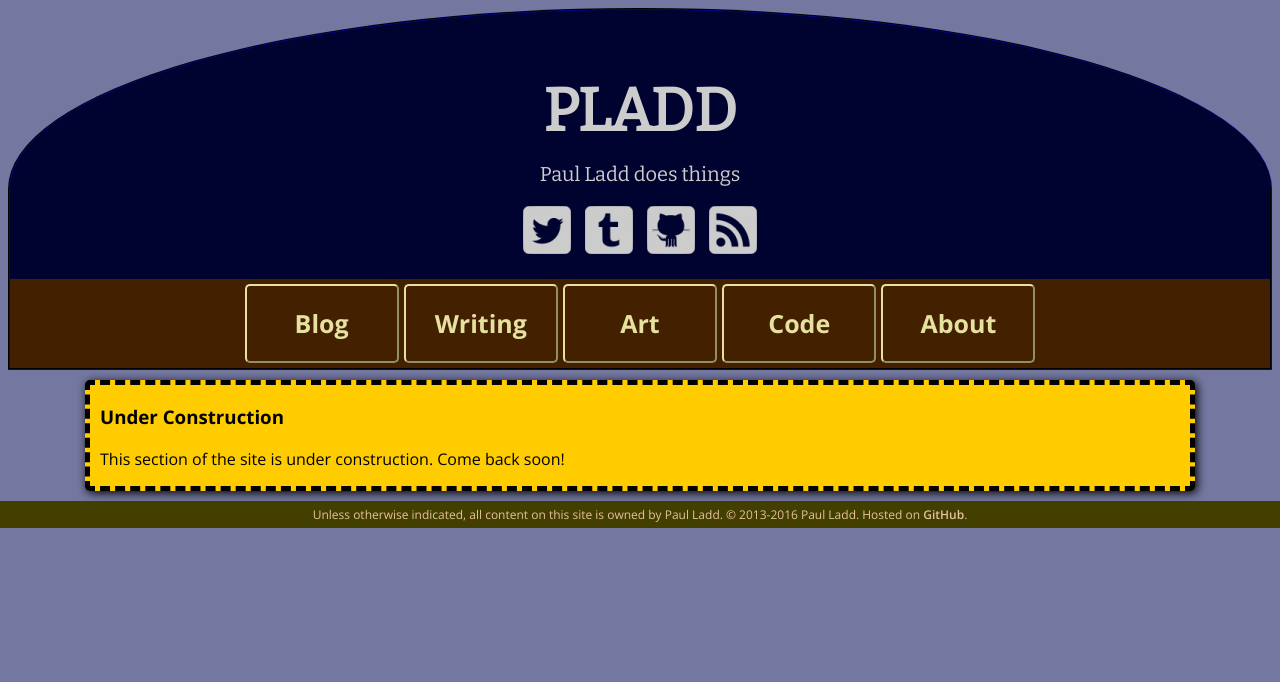
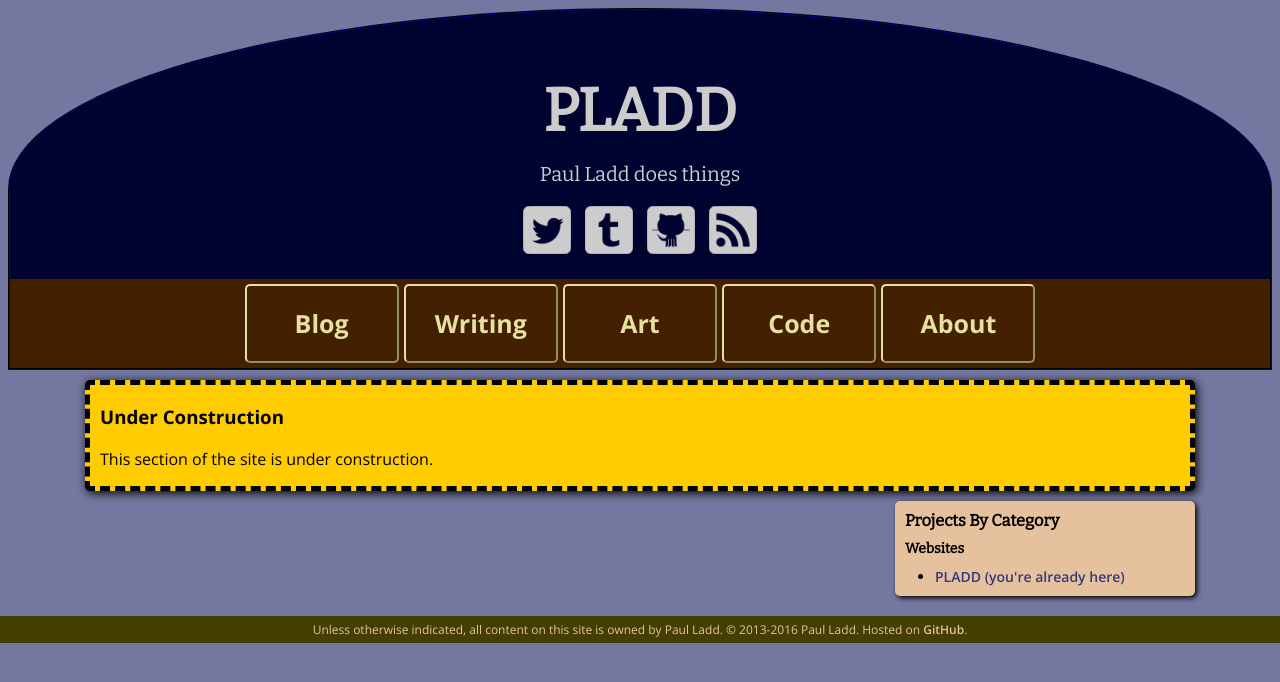
Before and after one commit to itspladd/personal-website-old, a Jekyll site: the page built from coding/index.html, in a window 1280 px wide. Shown: the top 682 px of the page. Built offline with Jekyll 4.4.1, drawn with Linux system fonts in a browser that asks for light colours.

Commit message:
Adding "coding" layout

```diff
--- /dev/null
+++ b/_layouts/coding.html
@@ -0,0 +1,18 @@
+---
+layout: default
+---
+    <section class="under-construction">
+        <article>
+            <h1>Under Construction</h1>
+            <p>This section of the site is under construction.</p>
+        </article>
+    </section>
+
+    <aside class="sidebar">
+        <h3>Projects By Category</h3>
+        <h4>Websites</h4>
+            <ul>
+                <li><a href="{{ site.baseurl }}">{{ site.name }} (you're already here)</a></li>
+            </ul>
+    </aside>
+    {{ content }}
--- a/coding/index.html
+++ b/coding/index.html
@@ -1,9 +1,3 @@
 ---
+layout: coding
 ---
-
-<section class="under-construction">
-    <article>
-        <h1>Under Construction</h1>
-        <p>This section of the site is under construction. Come back soon!</p>
-    </article>
-</section>
```
